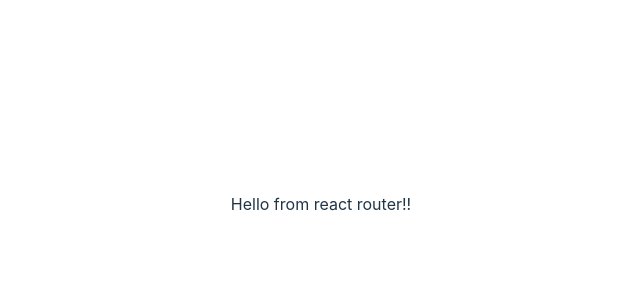
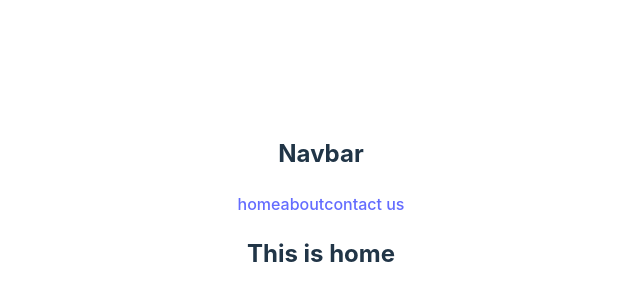
Before and after one commit to atikmahmud482/react2, a React (Vite) app in the folder introduction-to-react-router/: page / in a window 1280 px wide. Shown: the part 196-496 px from the top of the page, without its empty margins (319-959 px from the left). Built offline with nearby package versions, Linux system fonts and the light colour scheme.

Commit message:
module-45-2

```diff
--- /dev/null
+++ b/introduction-to-react-router/src/About/About.jsx
@@ -0,0 +1,11 @@
+import React from "react";
+
+const About = () => {
+  return (
+    <div>
+      <h2>About</h2>
+    </div>
+  );
+};
+
+export default About;
--- /dev/null
+++ b/introduction-to-react-router/src/Contact/Contact.jsx
@@ -0,0 +1,12 @@
+import React from "react";
+
+const Contact = () => {
+  return (
+    <div>
+      <h2>Contact us</h2>
+      <p>we are one call away</p>
+    </div>
+  );
+};
+
+export default Contact;
--- /dev/null
+++ b/introduction-to-react-router/src/Header/Header.jsx
@@ -0,0 +1,16 @@
+import React from "react";
+
+const Header = () => {
+  return (
+    <div>
+      <h2>Navbar</h2>
+      <nav>
+        <a href="/">home</a>
+        <a href="/about">about</a>
+        <a href="/contact">contact us</a>
+      </nav>
+    </div>
+  );
+};
+
+export default Header;
--- /dev/null
+++ b/introduction-to-react-router/src/components/Home/Home.jsx
@@ -0,0 +1,14 @@
+import { Outlet } from "react-router-dom";
+import Header from "../../Header/Header";
+
+const Home = () => {
+  return (
+    <div>
+      <Header></Header>
+      <h2>This is home</h2>
+      <Outlet></Outlet>
+    </div>
+  );
+};
+
+export default Home;
```
Also changed, not shown: introduction-to-react-router/src/main.jsx (+14 -1 lines).
